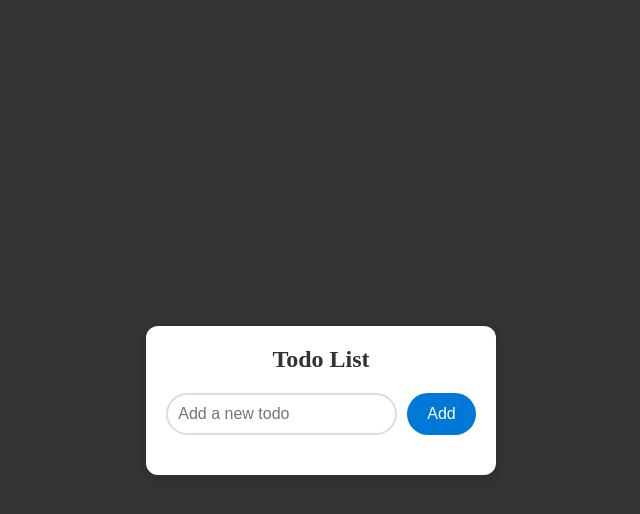
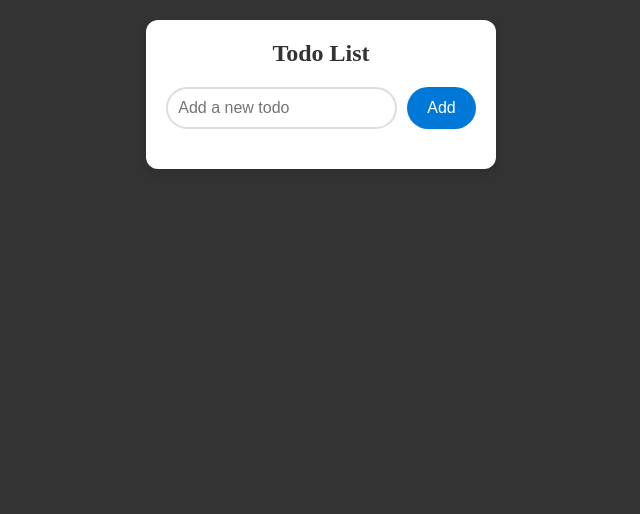
Before and after one commit to kwbonte/kwb-todo-list-app, an Angular app: page / in a window 1280 px wide. Shown: the top 514 px of the page, without its empty margins (319-959 px from the left). Built offline with nearby package versions, Linux system fonts and the light colour scheme.

Commit message:
making it pretty, getting styling in place to make a nice todo list app with look and feel with bubble style items and red x buttons for delete.

```diff
--- a/src/app/app.component.scss
+++ b/src/app/app.component.scss
@@ -1 +1,19 @@
-// styles.scss or component-specific SCSS file
+/* Container styling */
+.container {
+  position: fixed;
+  top: 0;
+  left: 0;
+  width: 100%;
+  height: 100%;
+  display: flex;
+  justify-content: center;
+  align-items: flex-start; /* Align items to the top */
+  padding: 20px; /* Optional: Add some padding */
+  overflow-y: auto; /* Allow scrolling if content overflows */
+}
+
+/* Content styling */
+.content {
+  width: 100%;
+  max-width: 400px;
+}
--- a/src/app/components/todo-list/todo-list.component.html
+++ b/src/app/components/todo-list/todo-list.component.html
@@ -5,6 +5,7 @@
       class="input"
       type="text"
       [(ngModel)]="newTodo"
+      autocomplete="off"
       name="newTodo"
       placeholder="Add a new todo"
       required
--- a/src/styles.scss
+++ b/src/styles.scss
@@ -17,11 +17,3 @@ body {
   align-items: center;
   background-color: #333;
 }
-/* Container styling */
-.container {
-  display: flex;
-  justify-content: center;
-  align-items: center;
-  height: 100vh;
-  background-color: #333;
-}
```
